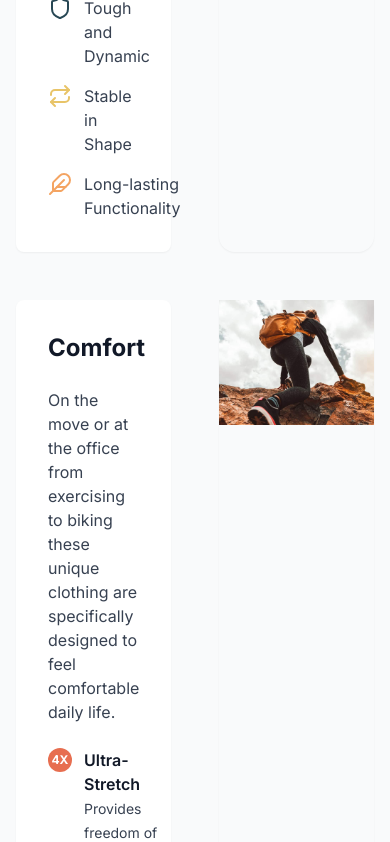
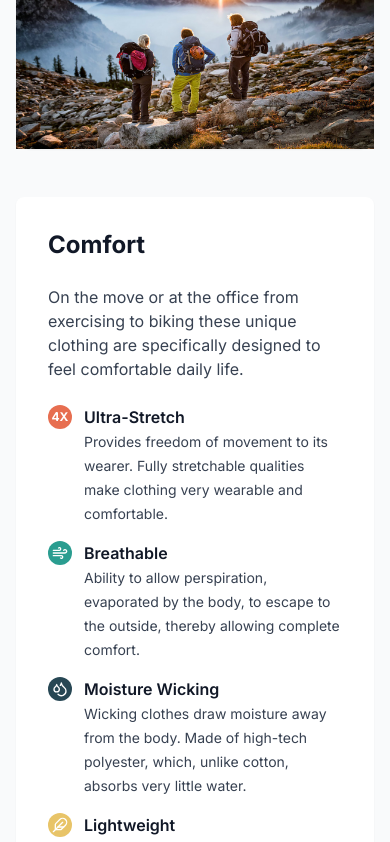
Before and after one commit to denizinec/vestis, a Next.js app: page /en/design-production in a window 390 px wide. Shown: the part 4948-5790 px from the top of the page. Built offline with nearby package versions, Linux system fonts and the light colour scheme.

Commit message:
fix mobile ui issue

```diff
--- a/app/[lang]/(private)/design-production/page.tsx
+++ b/app/[lang]/(private)/design-production/page.tsx
@@ -11,7 +11,6 @@ export default function Page() {
       <DesignProduction />
       <ProductsSection />
       <PerformanceFeatures />
-
     </div>
   );
 }
--- a/components/performance-features.tsx
+++ b/components/performance-features.tsx
@@ -14,7 +14,7 @@ const PerformanceFeatures = () => {
           </p>
         </div>
 
-        <div className="grid grid-cols-2 md:grid-cols-2 gap-12 mb-16">
+        <div className="grid grid-cols-1 md:grid-cols-2 gap-12 mb-16">
           <div className="bg-white p-8 rounded-lg shadow-sm">
             <h3 className="text-2xl font-bold mb-6 text-gray-900">{dict["design-production"]["performance"]}</h3>
             <p className="text-gray-700 mb-6">
@@ -92,7 +92,7 @@ const PerformanceFeatures = () => {
             </ul>
           </div>
           <div className="rounded-lg shadow-sm">
-            <Image src="/images/design-production/comfort.png" alt="comfort" width={2000} height={1500} />
+            <Image src="/images/design-production/comfort.png" alt="comfort" width={2000} height={2000} />
           </div>
         </div>
       </div>
```
